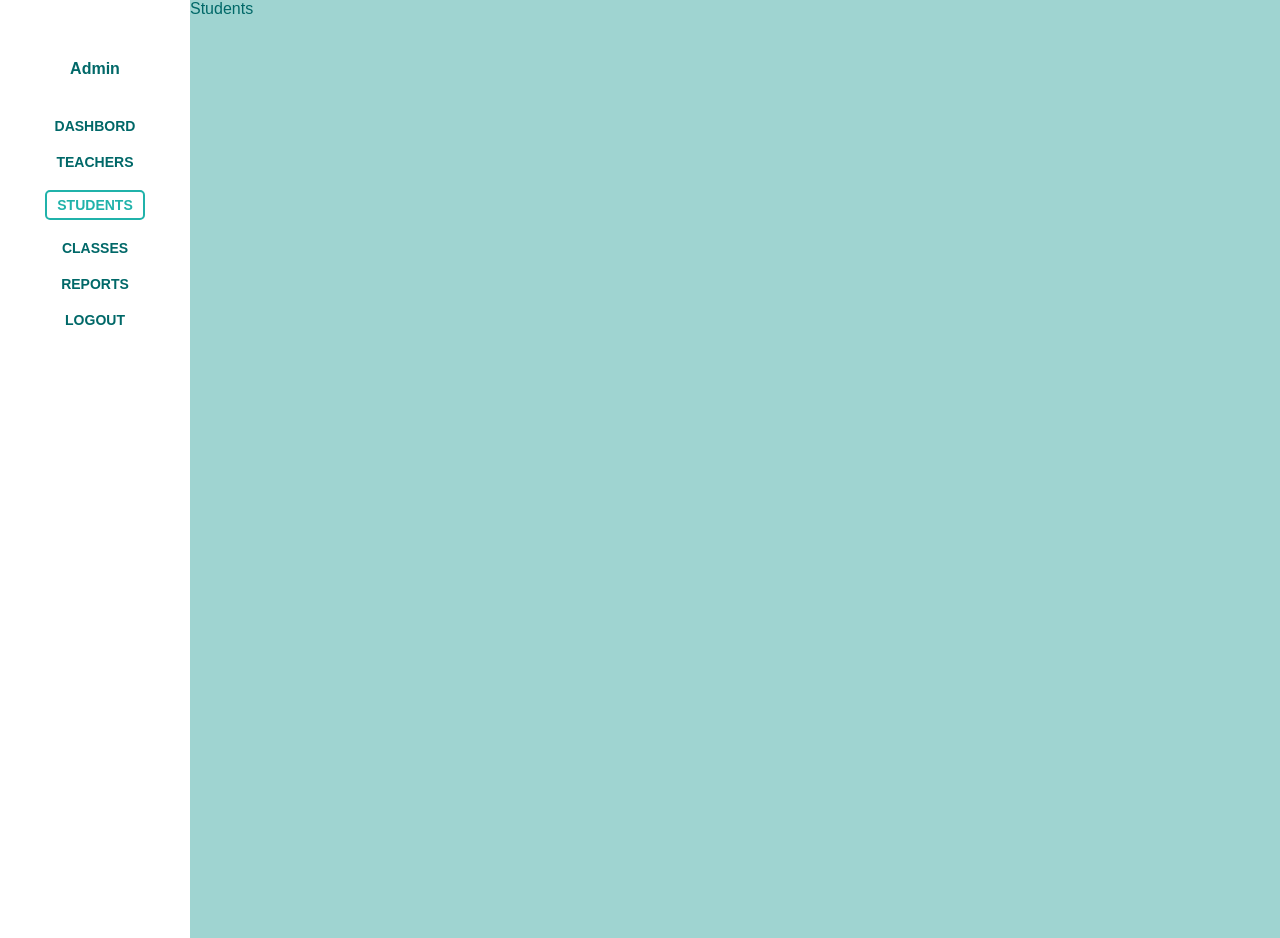
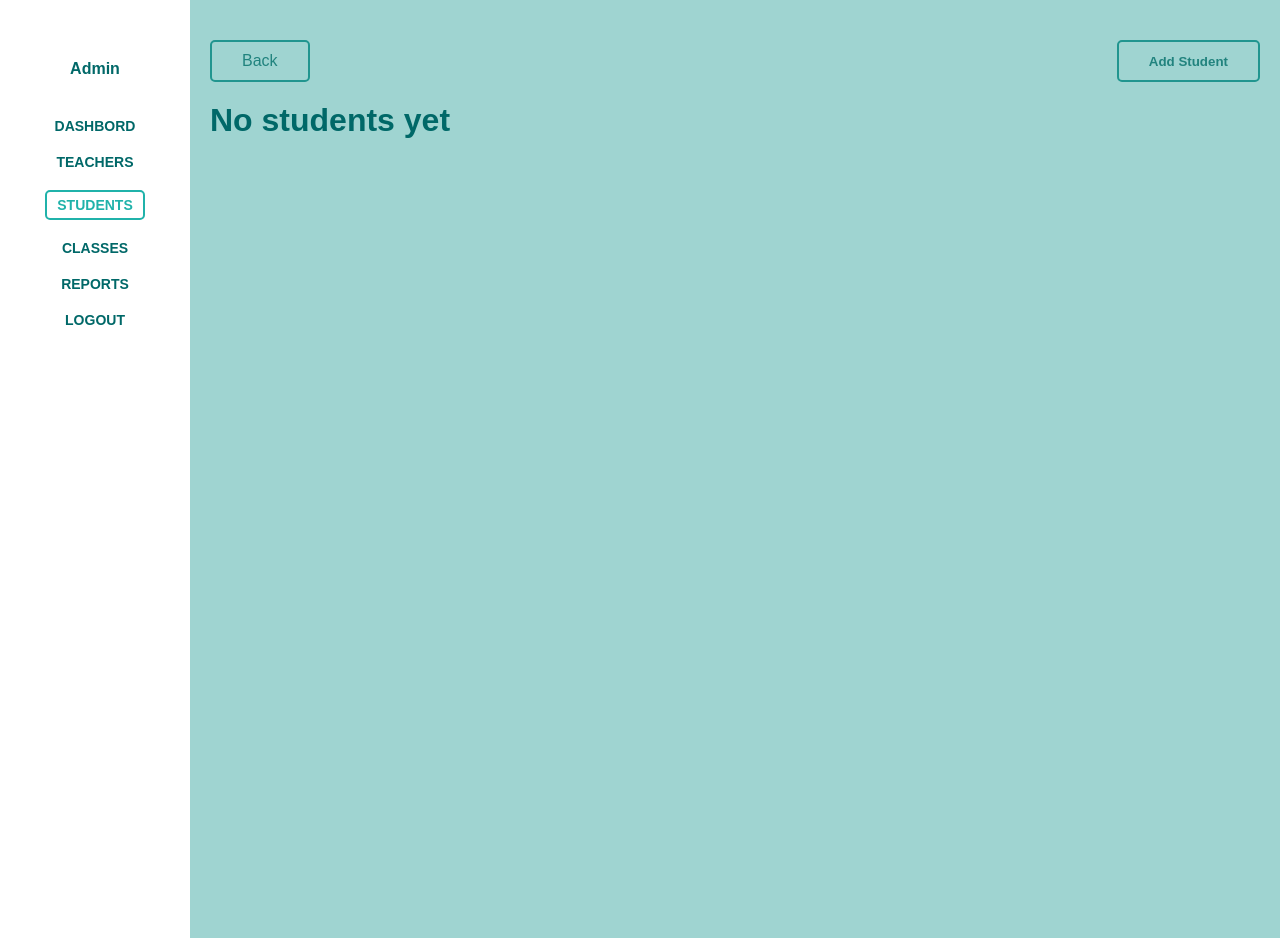
Before and after one commit to HabibPayenda/School_Dashboard, a React (Vite) app: page /students in a window 1280 px wide. Built offline with nearby package versions, Linux system fonts and the light colour scheme; a web font is replaced by a local one.

Commit message:
Adds layout and styles to students page and add student add modal and adds student card

```diff
--- /dev/null
+++ b/src/components/studentCard/index.jsx
@@ -0,0 +1,26 @@
+import React from "react";
+import styles from "./studentCard.module.css";
+
+function StudentCard() {
+  return (
+    <div className={styles.teachersCardContainer}>
+      <div className={styles.header}>
+        <div className={styles.img}></div>
+        <h2>Student</h2>
+        <p>Grade 10</p>
+      </div>
+      <div className={styles.contant}>
+        <p className={styles.p}>
+          <span className={styles.percentage}>85%</span>month
+        </p>
+        <p className={styles.p}>
+          <span className={styles.percentage}>87%</span>year
+        </p>
+      </div>
+
+      <button className={styles.btn}>Profile</button>
+    </div>
+  );
+}
+
+export default StudentCard;
--- /dev/null
+++ b/src/components/studentCard/studentCard.module.css
@@ -0,0 +1,71 @@
+.teachersCardContainer {
+  width: 200px;
+  height: 200px;
+  background-color: #fff;
+  padding: 20px;
+  display: flex;
+  justify-content: center;
+  align-items: center;
+  flex-direction: column;
+  border-radius: 10px;
+  gap: 10px;
+  box-shadow: 2px 2px 6px rgba(0,0,0,0.2);
+  font-size: 14px;
+}
+
+.header {
+  text-align: center;
+  display: flex;
+  justify-content: center;
+  align-items: center;
+  flex-direction: column;
+}
+
+.img {
+  width: 50px;
+  height: 50px;
+  background-color: #21958f;
+  border-radius: 50%;
+  margin-bottom: 5px;
+}
+
+.contant {
+  display: flex;
+  justify-content: center;
+  align-items: center;
+  gap: 10px;
+}
+
+.p {
+  display: flex;
+  flex-direction: column;
+  text-align: center;
+}
+
+.percentage {
+  background-color: #eee;
+  border-radius: 5px;
+  padding: 5px 3px;
+  font-size: 15px;
+  text-align: center;
+  width: 34spx;
+}
+
+.btn {
+  width: 100%;
+  padding: 5px;
+  border-radius: 5px;
+  background-color: white;
+  border:lightseagreen solid 1px;
+  color: #006868;
+}
+
+.btn:hover {
+  background-color: lightseagreen;
+  color: white;
+  cursor: pointer;
+}
+
+.btn:active {
+  transform: scale(0.98);
+}
--- a/src/pages/Students/index.jsx
+++ b/src/pages/Students/index.jsx
@@ -1,8 +1,46 @@
-import React from "react";
+import React, { useEffect, useState } from "react";
 import styles from "./students.module.css";
+import Modal from "../../components/Modal";
+import AddStudentModal from "../../Modals/AddStudentModal";
+import { Link } from "react-router-dom";
+import { useDispatch, useSelector } from "react-redux";
+import { getAllStudents } from "../../store/studentsSlice";
+import StudentCard from "../../components/studentCard";
 
 function Students() {
-  return <div>Students</div>;
+  const [showModal, setShowModal] = useState(false);
+  const dispatch = useDispatch();
+
+  useEffect(() => {
+    dispatch(getAllStudents());
+  }, []);
+
+  const students = useSelector((state) => state.students.students);
+
+  const renderStudents = () => {
+    let cards = students?.map((student) => {
+      <StudentCard student={student} />;
+    });
+    if (students?.length > 0) return cards;
+    return <h1>No students yet</h1>;
+  };
+
+  return (
+    <div className={styles.teacherInfo}>
+      <Modal showModal={showModal} setShowModal={setShowModal}>
+        <AddStudentModal setShowModal={setShowModal} />
+      </Modal>
+      <div className={styles.header}>
+        <Link to="/students" className={styles.btn}>
+          Back
+        </Link>
+        <button onClick={() => setShowModal(true)} className={styles.btn}>
+          Add Student
+        </button>
+      </div>
+      <div className={styles.cards}>{renderStudents()}</div>
+    </div>
+  );
 }
 
 export default Students;
--- a/src/pages/Students/students.module.css
+++ b/src/pages/Students/students.module.css
@@ -0,0 +1,44 @@
+.teacherInfo {
+  display: flex;
+  flex: 1;
+  flex-direction: column;
+  padding: 20px;
+  background-color: #9fd4d1;
+}
+
+.header {
+  display: flex;
+  justify-content: space-between;
+  width: 100%;
+  margin: 20px 0;
+}
+
+.cards {
+  display: flex;
+  justify-content: flex-start;
+  align-items: center;
+  flex-wrap: wrap;
+  gap: 28px;
+}
+
+.btn{
+  background-color: #9fd4d1;
+  color: #21837e;
+  border: #21958f 2px solid;
+  padding: 10px 30px;
+  border-radius: 5px;
+  cursor: pointer;
+  text-decoration: none;
+}
+
+button {
+  font-weight: bold;
+}
+
+.btn:hover {
+  opacity: 0.7;
+}
+
+.btn:active {
+  transform: scale(.98);
+}
--- a/src/pages/Teachers/index.jsx
+++ b/src/pages/Teachers/index.jsx
@@ -33,7 +33,7 @@ function Teachers() {
         <AddTeacherModal setShowModal={setShowModal} />
       </Modal>
       <div className={styles.header}>
-        <Link to="/dashboard" className={styles.btn}>
+        <Link to="/teachers" className={styles.btn}>
           Back
         </Link>
         <button onClick={() => setShowModal(true)} className={styles.btn}>
--- a/src/store/store.js
+++ b/src/store/store.js
@@ -1,9 +1,11 @@
 import { configureStore } from "@reduxjs/toolkit";
 import TeachersSlice from "./teachersSlice";
+import StudentsSlice from "./studentsSlice";
 
 const store = configureStore({
   reducer: {
     teachers: TeachersSlice,
+    students: StudentsSlice,
   },
 });
 
```
